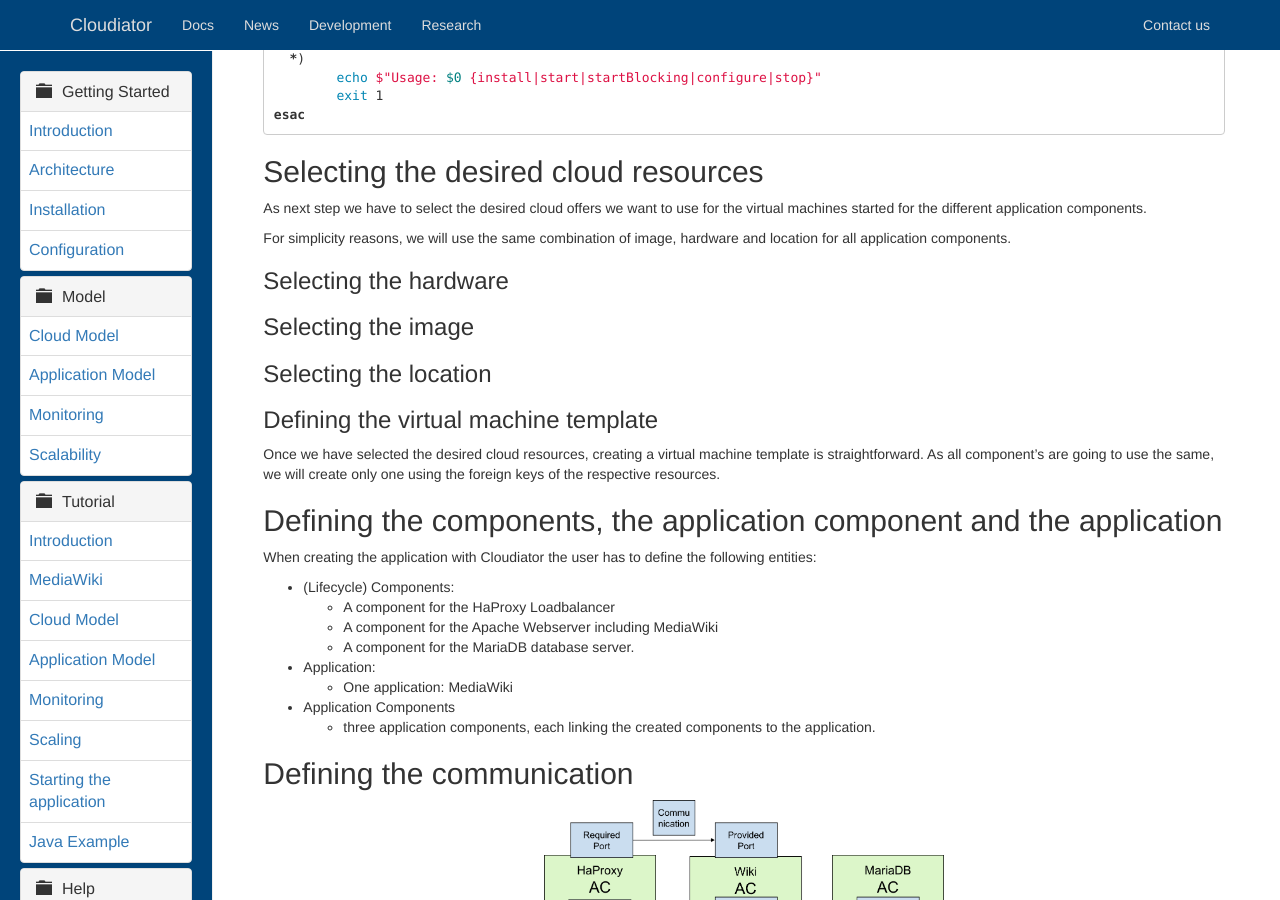
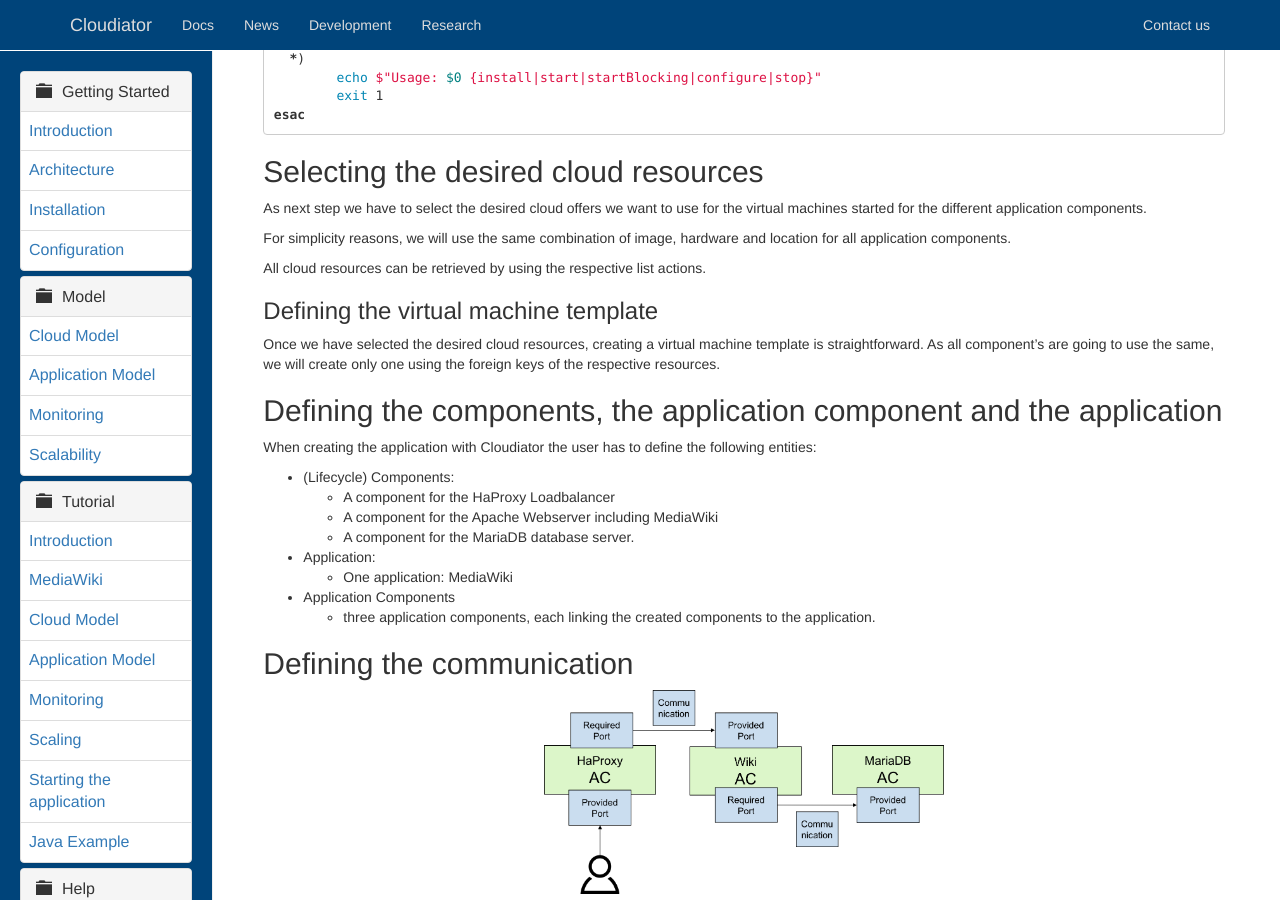
Before and after one commit to cloudiator/cloudiator.github.io, a Jekyll site: the page built from _docs/tutorial_application.md, in a window 1280 px wide and 900 px high, scrolled down 6204 px. Built offline with Jekyll 4.4.1, drawn with Linux system fonts in a browser that asks for light colours.

```diff
--- a/_docs/tutorial_application.md
+++ b/_docs/tutorial_application.md
@@ -350,11 +350,7 @@ started for the different application components.
 For simplicity reasons, we will use the same combination of image, hardware and
 location for all application components.
 
-### Selecting the hardware
-
-### Selecting the image
-
-### Selecting the location
+All cloud resources can be retrieved by using the respective list actions.
 
 ### Defining the virtual machine template
 
```
Also changed, not shown: _components/sword.md (+2 -1 lines).
